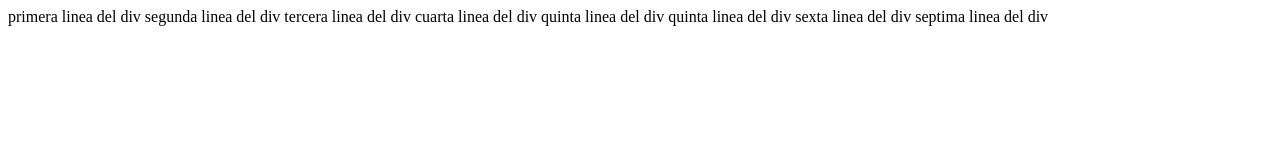
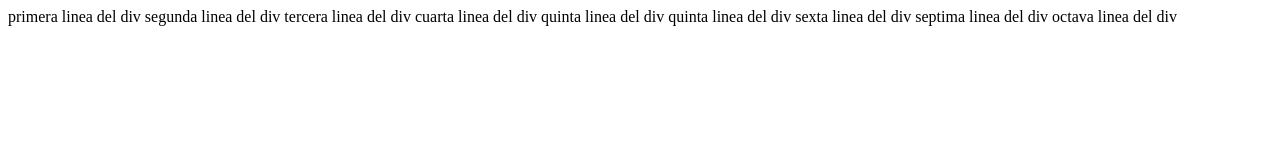
Before and after one commit to TheLeon137/Curso-git, a plain HTML site: page index.html in a window 1280 px wide. Drawn offline with Linux system fonts and the light colour scheme.

Commit message:
Sixth Commit

```diff
--- a/index.html
+++ b/index.html
@@ -15,6 +15,7 @@
         quinta linea del div
         sexta linea del div
         septima linea del div
+        octava linea del div
     </div>
 </body>
 </html>
```
